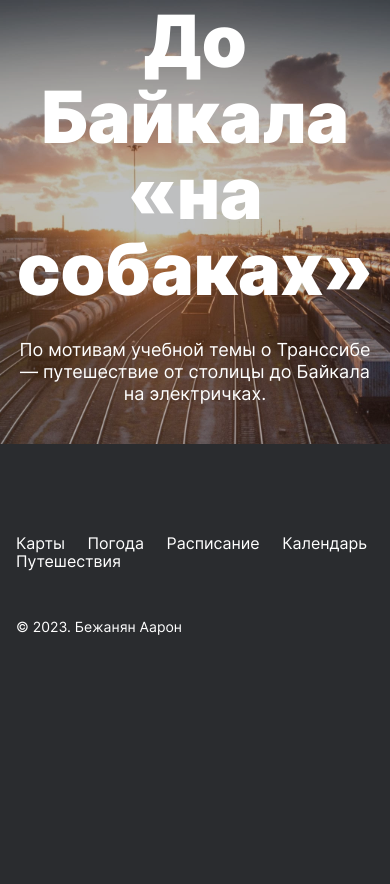
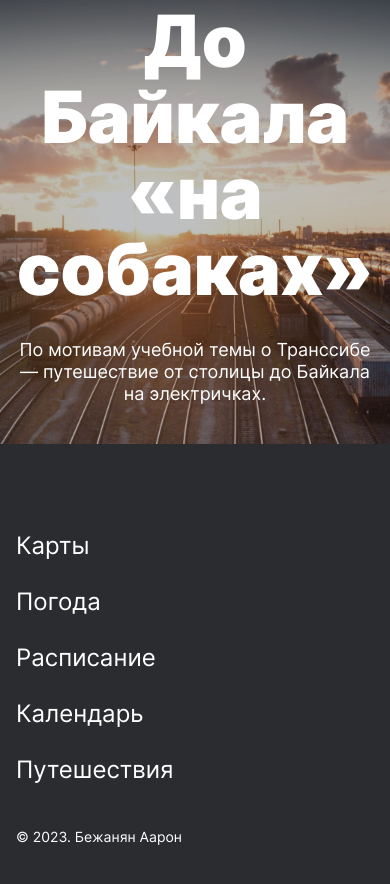
Before and after one commit to Aaronio777/russian-travel, a plain HTML site: page index.html in a window 390 px wide. Shown: the part 9298-10182 px from the top of the page. Before the commit the page ends 9981 px from the top, so only its background shows below. Drawn offline with Linux system fonts and the light colour scheme.

Commit message:
feat: done

```diff
--- a/blocks/footer/__copyright/footer__copyright.css
+++ b/blocks/footer/__copyright/footer__copyright.css
@@ -1,15 +1,13 @@
 .footer__copyright {
   margin: 0;
-  padding: 0;
-  font-style: normal;
+  color: #fff;
+  font-size: 14px;
   font-weight: 400;
-  font-size: 14px;
   line-height: 16px;
 }
 
-@media (max-width: 320px) {
+@media screen and (max-width: 767px) {
   .footer__copyright {
     line-height: 14px;
-    padding-bottom: 24px;
   }
 }
--- a/blocks/footer/__link/footer__link.css
+++ b/blocks/footer/__link/footer__link.css
@@ -1,11 +1,10 @@
 .footer__link {
-  margin: 0 18px 0 0;
-  font-style: normal;
+  text-decoration: none;
+  color: #fff;
+  margin-right: 18px;
+  font-size: 16px;
   font-weight: 400;
-  font-size: 16px;
   line-height: 18px;
-  color: #fff;
-  text-decoration: none;
 }
 
 .footer__link:hover {
@@ -17,10 +16,10 @@
   margin: 0;
 }
 
-@media (max-width: 320px) {
+@media screen and (max-width: 767px) {
   .footer__link {
+    margin: 0;
     font-size: 24px;
     line-height: 24px;
-    margin: 0 0 32px 0;
   }
 }
--- a/blocks/footer/__links/footer__links.css
+++ b/blocks/footer/__links/footer__links.css
@@ -1,5 +1,13 @@
-@media (max-width: 720px) {
+.footer__links {
+  display: flex;
+}
+
+@media screen and (max-width: 767px) {
   .footer__links {
+    min-height: 248px;
     margin-bottom: 48px;
+    flex-direction: column;
+    justify-content: space-between;
+    align-items: start;
   }
 }
```
